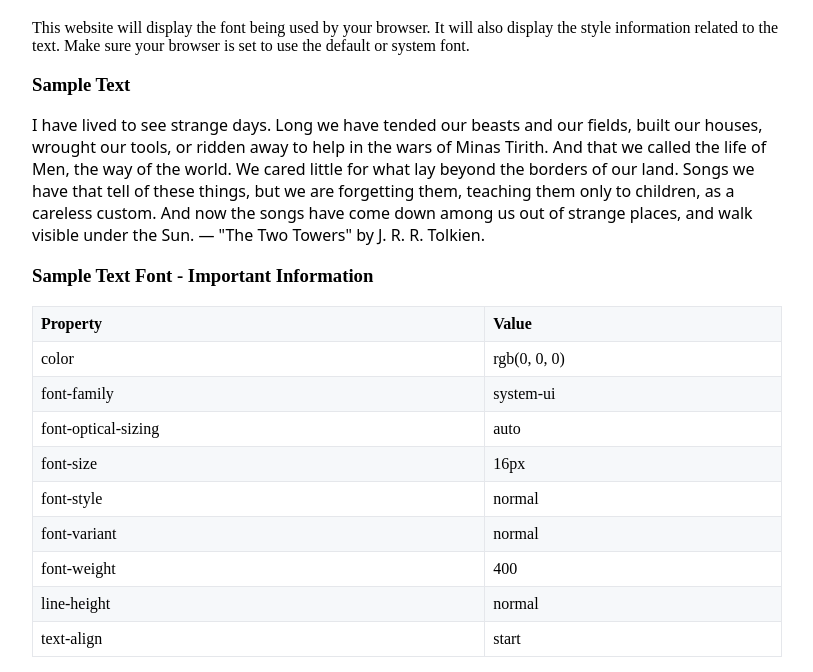
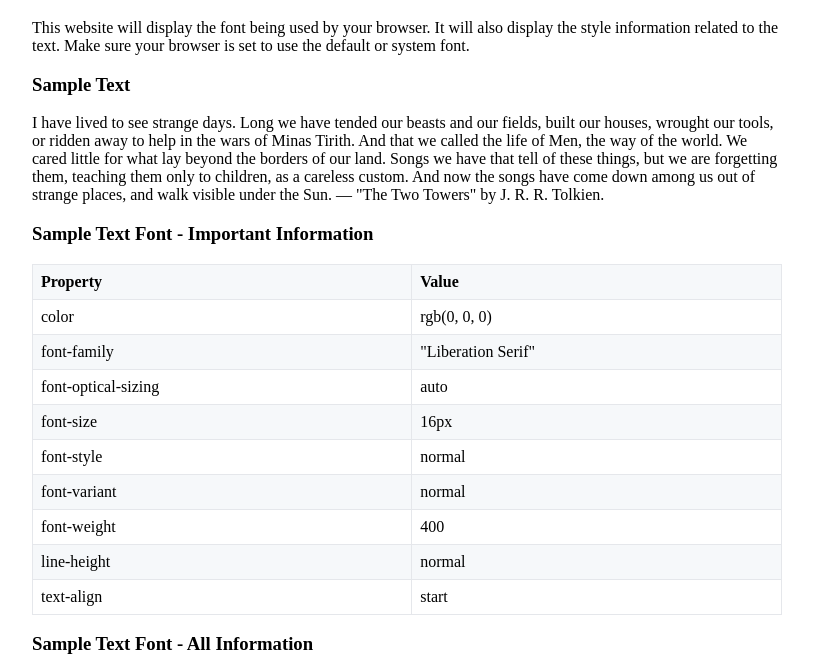
Before and after one commit to 2brownc/defaultFont, a plain HTML site: page index.html in a window 1280 px wide. Shown: the part 61-733 px from the top of the page, without its empty margins (233-1046 px from the left). Drawn offline with Linux system fonts and the light colour scheme.

Commit message:
Let browser choose the default font.

```diff
--- a/index.html
+++ b/index.html
@@ -65,11 +65,6 @@ tr:nth-child(even) {
 .hide {
   visibility: hidden;
 }
-
-/* Set the font of the sample text same as sytem font*/
-	#sampleText {
-		font-family: system-ui !important;
-	}
 </style>
 
   </head>
```
